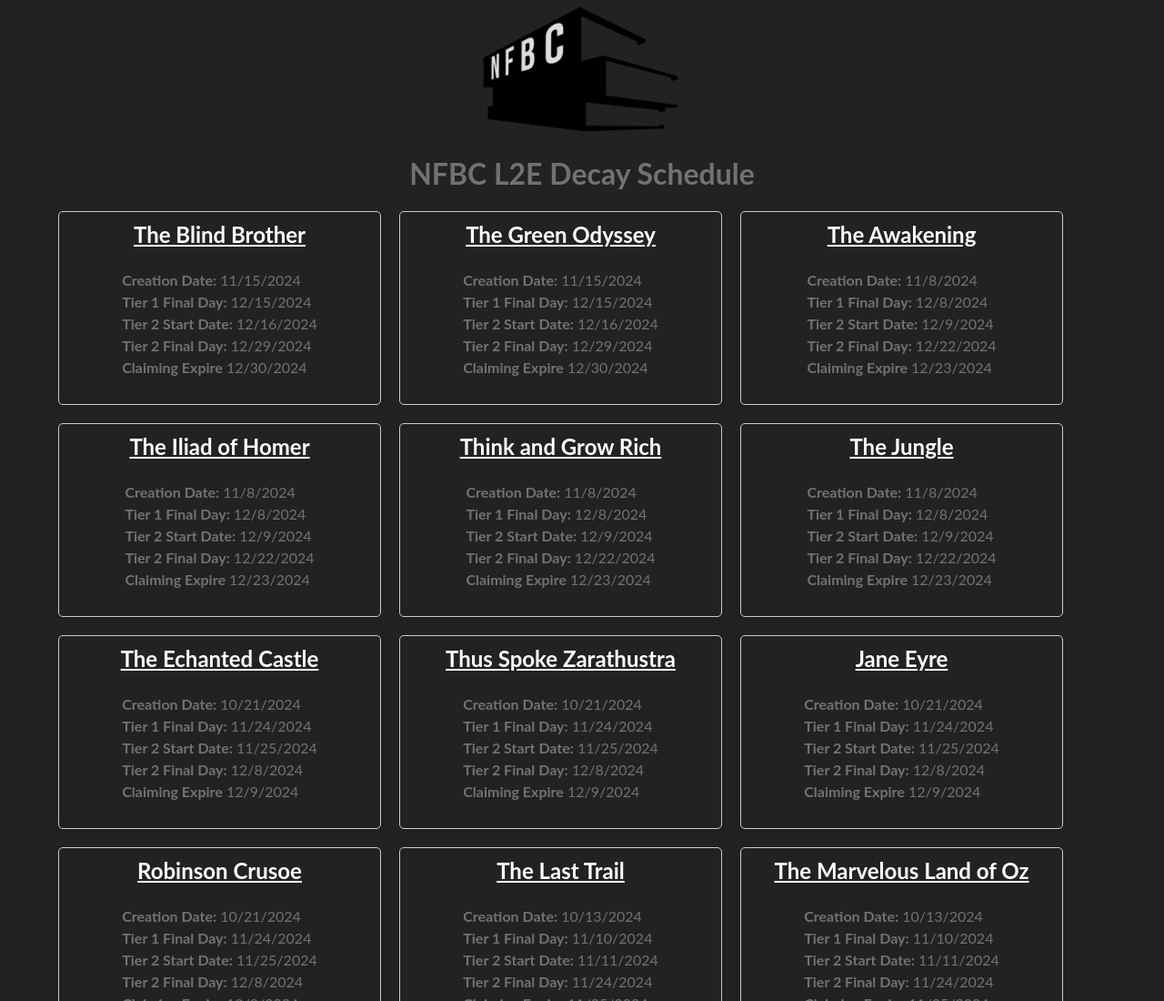
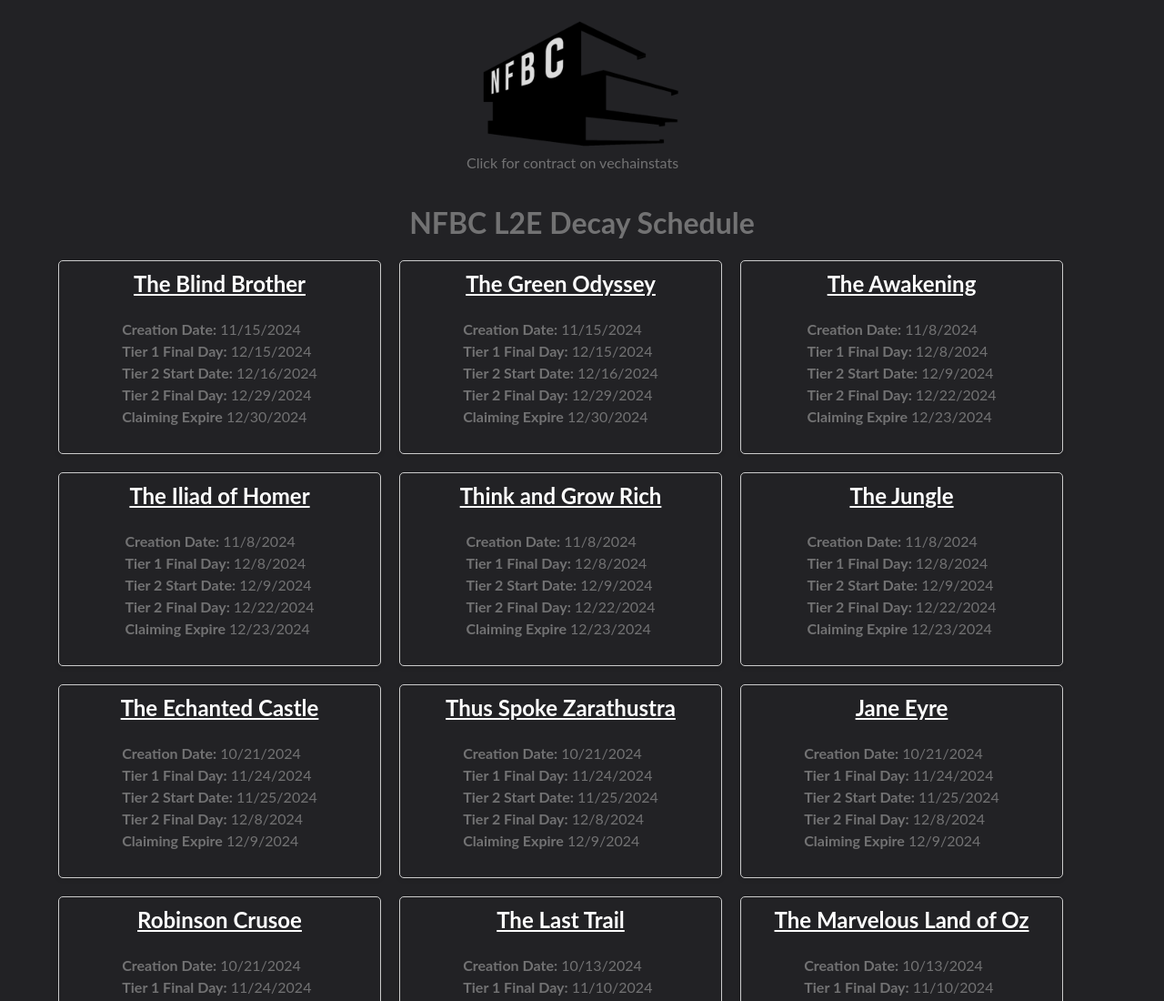
Before and after one commit to snoozie-v/nfbcdecay, a plain HTML site: page index.html in a window 1280 px wide. Shown: the top 1100 px of the page at 91% size. Drawn offline with Linux system fonts and the light colour scheme.

Commit message:
added clickable link to nfbc logo to vechainstats

```diff
--- a/index.html
+++ b/index.html
@@ -8,7 +8,12 @@
     <title>NFBC Decay</title>
 </head>
 <body>
-    <img src="assets/nfbc.png">
+    <figure>
+        <a href="https://vechainstats.com/account/0xcd093a08794dda7fbcc6d5839c85892f8da2e8be/">
+            <img src="assets/nfbc.png" alt="Click for deployer contract info">
+        </a>
+        <figcaption>Click for contract on vechainstats</figcaption>
+    </figure>
     <h1>NFBC L2E Decay Schedule</h1>
     <div id="data-container"></div>
     <script src="script.js"></script>
```
